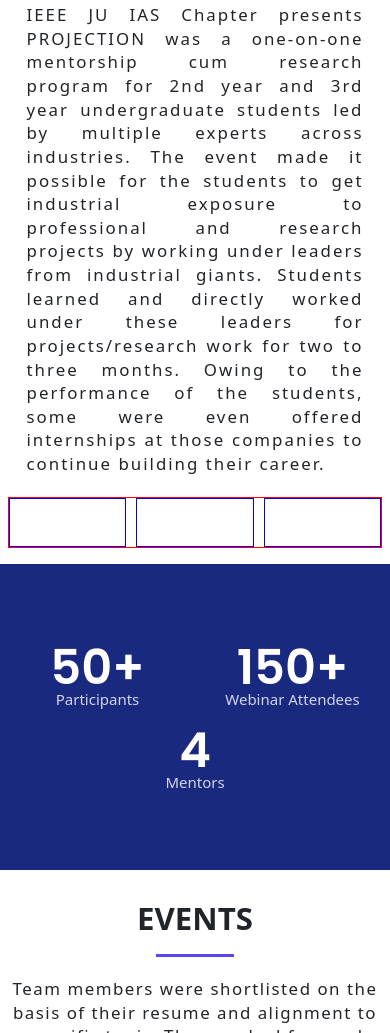
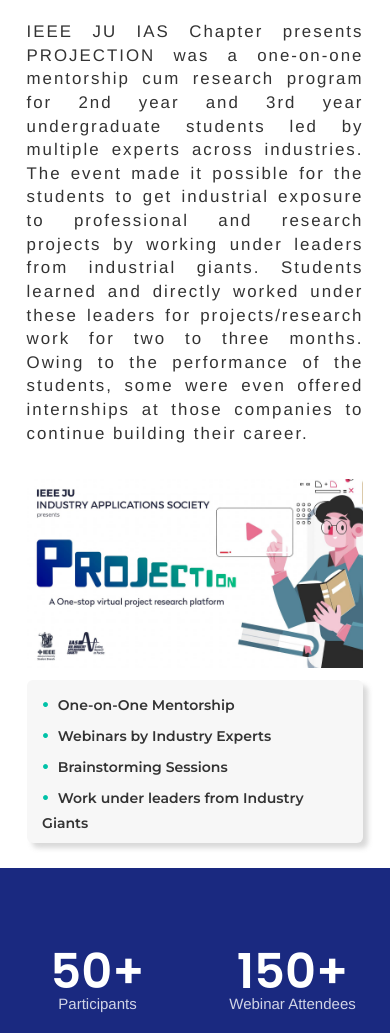
Before and after one commit to AdnanKhurshid26/ieee-projection, a plain HTML site: page index.html in a window 390 px wide. Shown: the part 967-2000 px from the top of the page. Drawn offline with nearby package versions, Linux system fonts and the light colour scheme; a script that the page names is missing.

Commit message:
changed about section

```diff
--- a/css/responsive.css
+++ b/css/responsive.css
@@ -2,7 +2,7 @@
   margin: 0;
   padding: 0;
   box-sizing: border-box;
-  list-style: none;
+
   text-decoration: none;
 }
 
@@ -136,6 +136,29 @@ html {
     width: 90%;
     font-size: 2vh;
     text-align: justify;
+  }
+
+  .about-details {
+    margin-top: 6vw;
+    width: 90%;
+    display: grid;
+    grid-template-columns: 1fr;
+    gap: 3vw;
+  }
+  .about-details img {
+    width: 100%;
+  }
+  .about-details ul {
+    padding: 2vw 4vw;
+    font-size: 3.6vw;
+    background-color: rgb(247, 247, 247);
+    box-shadow: 5px 5px 5px 0px rgba(211, 211, 211, 0.863);
+    border-radius: 6px;
+  }
+  .about-details ul li::before {
+    width: 4vw; /* Also needed for space (tweak if needed) */
+    margin-left: -1e;
+    font-size: 5vw;
   }
   #event {
     padding: 0;
--- a/css/style.css
+++ b/css/style.css
@@ -333,6 +333,7 @@ nav {
   flex-direction: column;
   justify-content: center;
   align-items: center;
+  background-color: #fff;
 }
 .about-text {
   margin-top: 3vw;
@@ -343,20 +344,44 @@ nav {
   text-align: center;
   font-weight: 400;
 }
-.about-cards {
+.about-details {
+  margin-top: 3vw;
+  width: 95%;
   display: grid;
-  grid-template-columns: 1fr 1fr 1fr;
-  gap: 2.5vw;
+  grid-template-columns: 1fr 1fr;
+  gap: 2vw;
+}
+.about-details img {
   width: 100%;
-  border: solid 1px red;
-  height: 13vw;
-  margin-top: 3vw;
 }
-.about-card {
-  border: solid 1px blue;
+.about-details ul {
+  padding: 1vw 2vw;
   display: flex;
-  justify-content: center;
-  align-items: center;
+  justify-content: flex-start;
+  align-items: flex-start;
+  flex-direction: column;
+  list-style: none;
+  font-size: 1.5vw;
+  font-family: "Montserrat";
+  font-weight: 600;
+  line-height: 1.6;
+  background-color: rgb(247, 247, 247);
+  box-shadow: 10px 10px 10px 0px rgba(211, 211, 211, 0.863);
+  border-radius: 10px;
+}
+.about-details ul:hover {
+  cursor: pointer;
+  transform: translateY(-5px);
+  transition: all 0.5s;
+}
+.about-details ul li::before {
+  content: "\2022"; /* Add content: \2022 is the CSS Code/unicode for a bullet */
+  color: rgb(0, 194, 168); /* Change the color */
+  font-weight: bold; /* If you want it to be bold */
+  display: inline-block; /* Needed to add space between the bullet and the text */
+  width: 2vw; /* Also needed for space (tweak if needed) */
+  margin-left: -1e;
+  font-size: 2.4vw;
 }
 #event {
   padding: 2vw 8vw;
--- a/index.html
+++ b/index.html
@@ -18,6 +18,8 @@
   <link href="https://cdn.jsdelivr.net/npm/bootstrap@5.1.1/dist/css/bootstrap.min.css" rel="stylesheet"
     integrity="sha384-F3w7mX95PdgyTmZZMECAngseQB83DfGTowi0iMjiWaeVhAn4FJkqJByhZMI3AhiU" crossorigin="anonymous" />
   <script src="https://kit.fontawesome.com/c06afd5824.js" crossorigin="anonymous"></script>
+  <link rel="stylesheet" href="https://maxcdn.bootstrapcdn.com/bootstrap/3.3.7/css/bootstrap.min.css">
+  <link rel="stylesheet" href="https://fonts.googleapis.com/icon?family=Material+Icons">
 
   <link rel="stylesheet" href="css/style.css" />
   <link rel="stylesheet" href="css/responsive.css" />
@@ -111,17 +113,16 @@
       their career.
 
     </p>
-    <div class="about-cards">
-      <div class="about-card">
+    <div class="about-details">
+      <img src="img/about.png" alt="">
+      <ul>
+        <li>One-on-One Mentorship</li>
+        <li>Webinars by Industry Experts</li>
+        <li>Brainstorming Sessions</li>
+        <li>Work under leaders from Industry Giants</li>
+      </ul>
+    </div>
 
-      </div>
-      <div class="about-card">
-
-      </div>
-      <div class="about-card">
-
-      </div>
-    </div>
   </section>
   <!-- ======= Counts Section ======= -->
   <div id="counts" class="counts mb-5">
```
